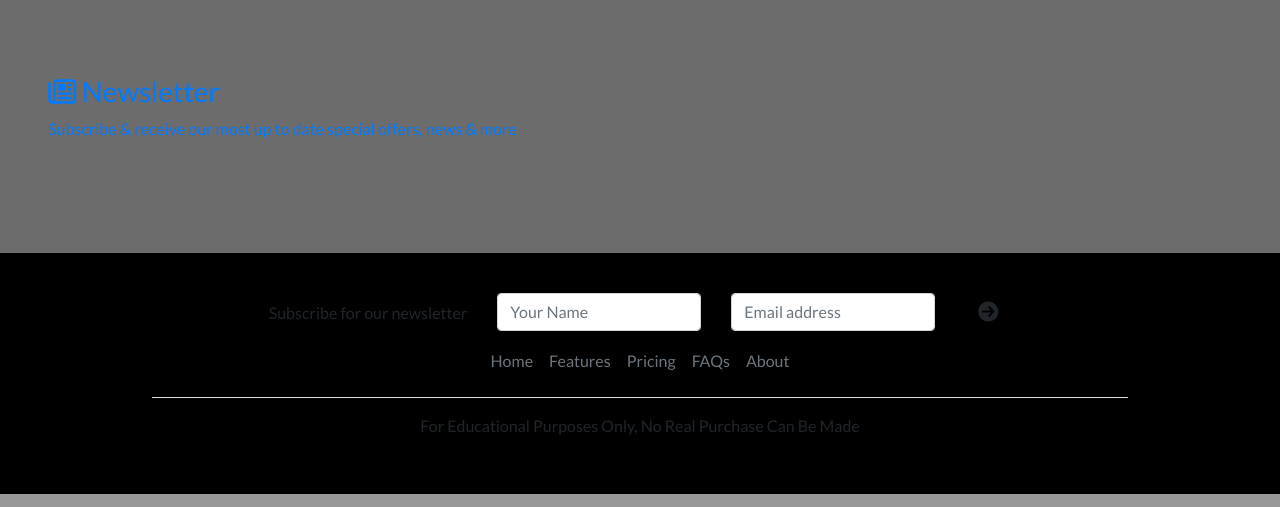
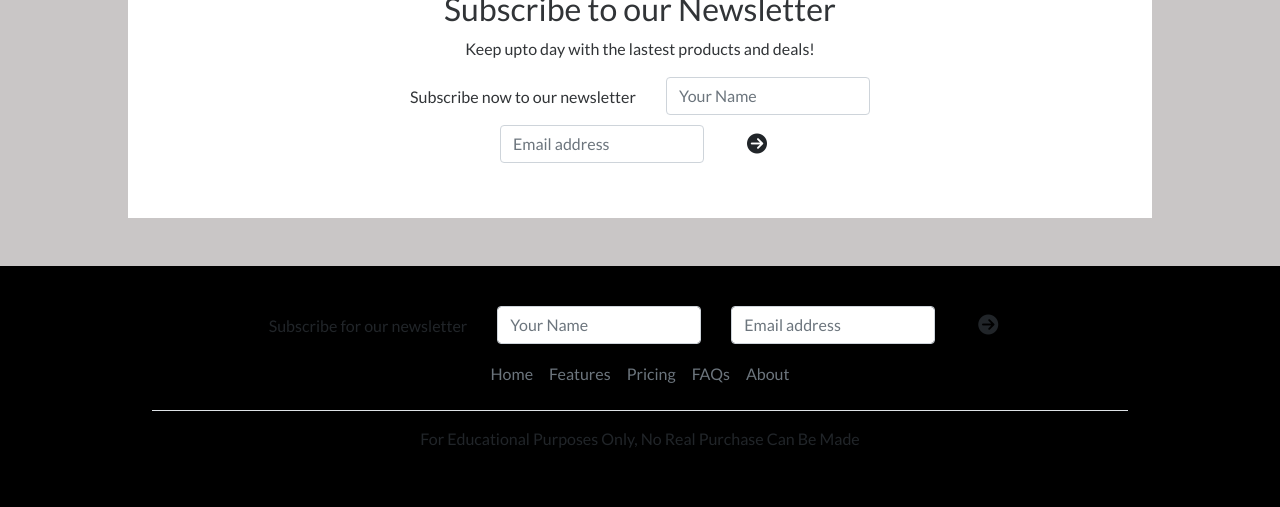
Before and after one commit to lukecdev/Trail-Direct, a Django app: page / in a window 1280 px wide. Shown: the part 1305-1812 px from the top of the page. Run offline with Django 4.2, Linux system fonts and the light colour scheme; parts of the project's set-up code (start-up, migrations or seed data) failed here and were passed over; some libraries are stand-ins or nearby versions.

Commit message:
updating newletter styling

```diff
--- a/home/templates/home/index.html
+++ b/home/templates/home/index.html
@@ -10,9 +10,9 @@
         <div class="container h-100">
             <div class="row h-100">
                 <div class="col-7 col-md-6 my-auto">
-                    <span class="text-black font-weight-bold">Mtb Products</span>
+
                     <h1 class="display-4 logo-font text-black">
-                        new products are here
+                        Best Upgrades to Make!
                     </h1>
                     <div class="my-5">
                         <h4>
@@ -39,40 +39,70 @@
             <div class="container col-sm-3 mb-5">
             <div class="row justify-content-center ">
 
-                <div class="m-3 card-category mx-auto  text-center shadow-lg mb-5">
-                    <a href="{% url 'products' %}">Test Products
+                <div class="m-3 card-category mx-auto bg-white text-center shadow-lg-black mb-5">
+                    <a href="{% url 'products' %}?category=brakes" class="text-decoration-none text-black">
                     <img class="card-img-top img-fluid" src="https://trail-direct-lcdev.s3.eu-west-1.amazonaws.com/media/brakes-cover.jpg" alt="bike brakes-cover">
-                    <p class="font-weight-bold mt-2 text-uppercase">testing</p></a>
+                    <p class="font-weight-bold mt-2 text-uppercase">Brakes</p></a>
                 </div>
             </div>
             </div>
             <div class="container col-sm-3 mb-5">
             <div class="row justify-content-center ">
 
-                <div class="m-3 card-category mx-auto  text-center shadow-lg mb-5">
-                    <a href="{% url 'products' %}">Test Products
-                    <img src="{{ MEDIA_URL }}home-page-bike (1).jpg" alt="{{ product.name }}" class="img-fluid">
-                    <p class="font-weight-bold mt-2 text-uppercase">testing</p></a>
+                <div class="m-3 card-category mx-auto bg-white text-center shadow-lg-black mb-5">
+                    <a href="{% url 'products' %}?category=tyres" class="text-decoration-none text-black">
+                    <img class="card-img-top img-fluid" src="https://trail-direct-lcdev.s3.eu-west-1.amazonaws.com/media/brakes-cover.jpg" alt="bike brakes-cover">
+                    <p class="font-weight-bold mt-2 text-uppercase">Tyres</p></a>
                 </div>
             </div>
             </div>
             <div class="container col-sm-3 mb-5">
             <div class="row justify-content-center ">
 
-                <div class="m-3 card-category mx-auto  text-center shadow-lg mb-5">
-                    <a href="{% url 'products' %}">Test Products
-                    <img src="/media/home-page-bike.jpg" class="img-fluid">
-                    <p class="font-weight-bold mt-2 text-uppercase">testing</p></a>
+                <div class="m-3 card-category mx-auto bg-white text-center shadow-lg-black mb-5">
+                    <a href="{% url 'products' %}?category=tools" class="text-decoration-none text-black">
+                    <img class="card-img-top img-fluid" src="https://trail-direct-lcdev.s3.eu-west-1.amazonaws.com/media/brakes-cover.jpg" alt="bike brakes-cover">
+                    <p class="font-weight-bold mt-2 text-uppercase">Tools</p></a>
                 </div>
             </div>
             </div>
         </div>
     </section>
-    <section class="container-grid p-5 position-relative overflow-hidden section-margin-bottom">
-        <a class="index-info-links" href="{% url 'newsletter' %}"
-                aria-label="takes user to subscribe to newsletter page">
-                <h3><i class="fa-regular fa-newspaper"></i> Newsletter</h3>
-                <p class="index-info-para">Subscribe & receive our most up to date special offers, news & more</p>
-            </a>
-</section>
+
+    <!--Newletter--> <!--https://bbbootstrap.com/snippets/bootstrap-responsive-subscribe-our-newsletter-form-81055470-->
+    {% if not user.is_authenticated %}
+    <section>
+        <div class="newsletter-subscribe mt-5 container">
+            <div class="container">
+                <div class="intro">
+                    <h2 class="text-center newsletter">Subscribe to our Newsletter</h2>
+                    <p class="text-center">Keep upto day with the lastest products and deals!</p>
+                </div>
+                <form action="{% url 'subscribe' %}" method="post">
+                    <div class="row d-flex justify-content-center">
+                        {% csrf_token %}
+
+                        <div class="col-auto">
+                            <p class="pt-2">Subscribe now to our newsletter</p>
+                        </div>
+
+                        <div class="col-auto">
+                            <input id="name" name="name" class="form-control" placeholder="Your Name"/>
+                        </div>
+
+                        <div class="col-auto">
+                            <input id="email" name="email" type="email" class="form-control" placeholder="Email address"/>
+                        </div>
+
+                        <div class="col-auto">
+                            <button type="submit" class="btn btncolor">
+                                <i class="fa fa-arrow-circle-right fa-lg"></i>
+                            </button>
+                        </div>
+                    </div>
+                </form>
+            </div>
+        </div>
+    </section>
+    {% endif %}
 {% endblock %}
--- a/static/css/base.css
+++ b/static/css/base.css
@@ -2,7 +2,7 @@
 :root {
     --green: #077445;
     --white: #ffff;
-    --background:#6d6c6c;
+    --background:#c9c6c6;
 }
 
 html {
@@ -34,6 +34,11 @@ body {
     no-repeat;
 }
 
+.newsletter-subscribe {
+    color: #313437;
+    background-color: #ffffff;
+    padding: 55px 74px;
+  }
 
 /* from Bulma */
 .icon {
@@ -83,6 +88,10 @@ body {
 
 .bg-black {
     background: #000 !important;
+}
+
+.card-category{
+    border: 1px solid black;
 }
 
 .overlay {
```
